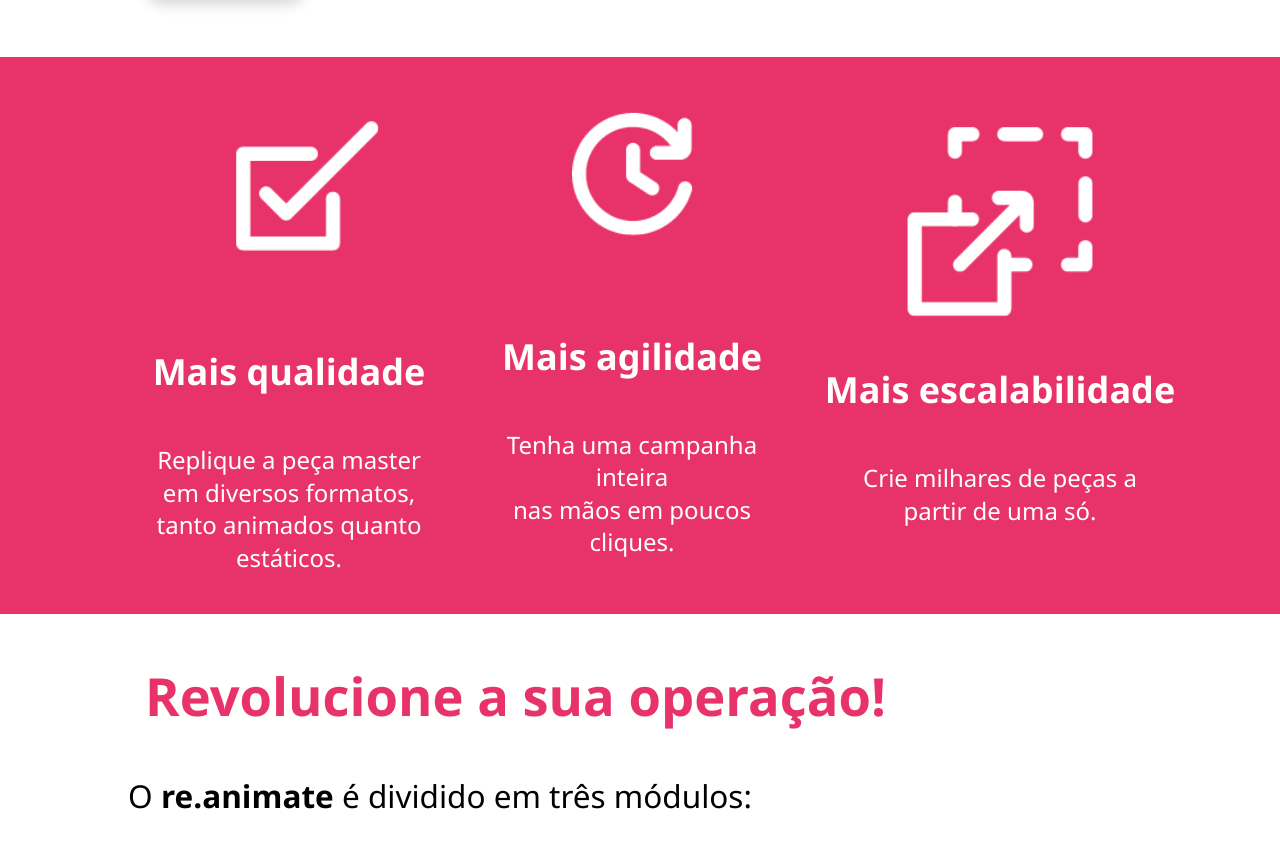
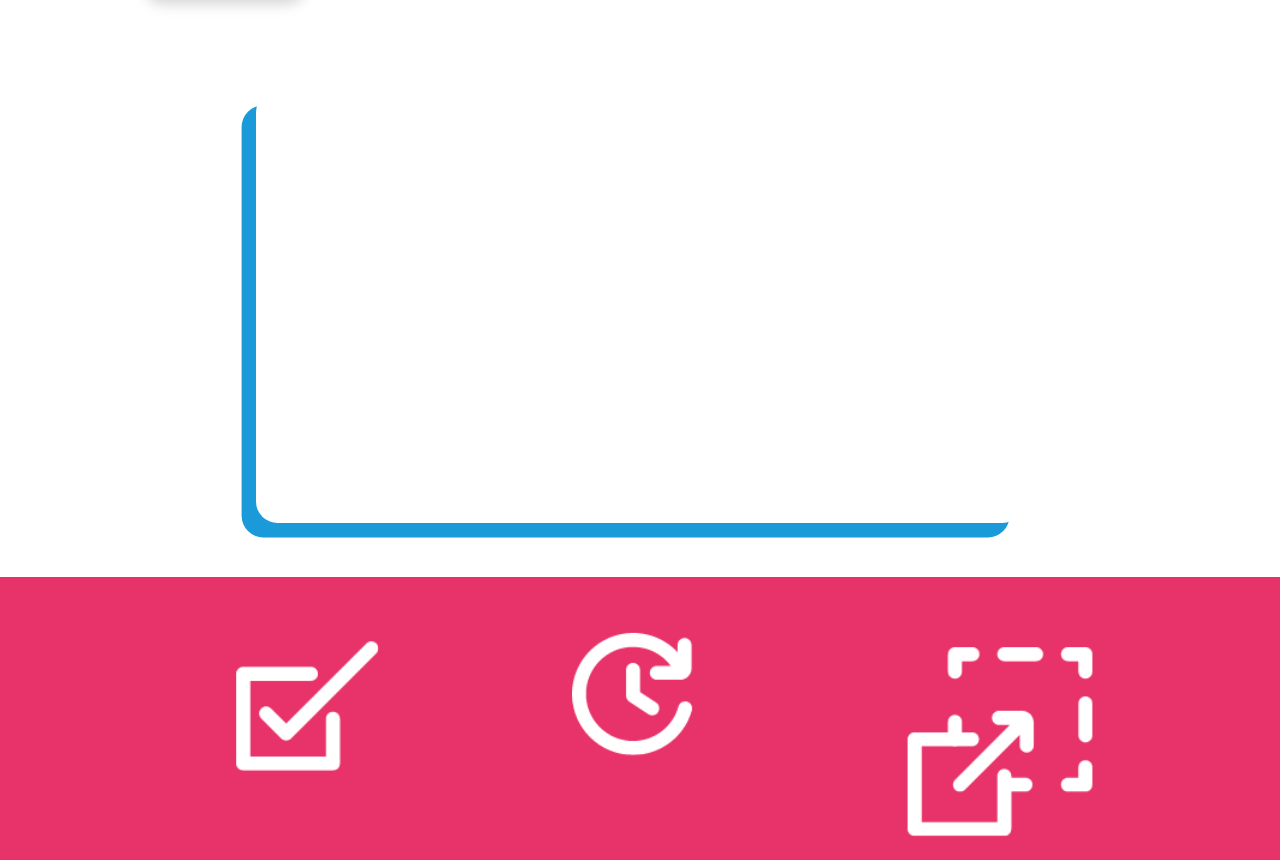
Before and after one commit to glhermepaiva/lp_reanimate2022, a Next.js app: page / in a window 1280 px wide. Shown: the part 812-1672 px from the top of the page. Built offline with nearby package versions, Linux system fonts and the light colour scheme.

Commit message:
Adicionado video de promo no header

```diff
--- a/src/pages/index.jsx
+++ b/src/pages/index.jsx
@@ -173,6 +173,7 @@ export default function LandingPage() {
                 <Link href="/formen?uri=" as={"/formen"} >
                     <button className={styles.headerButton}>TRY IT NOW!<div className={styles.headerButtonArrow} /></button>
                 </Link>
+                <div className={styles.promoVideo}><ReactPlayer url="https://www.youtube.com/watch?v=tH4jyWTEnfs"/></div>
         </div>
         <div className={styles.advantages}>
             <div className={styles.qualityBox}>
@@ -280,6 +281,7 @@ export default function LandingPage() {
                     <Link href="/formbr?uri=" as={"/formbr"} >
                         <button className={styles.headerButton}>Contrate agora <div className={styles.headerButtonArrow} /></button>
                     </Link>
+                    <div className={styles.promoVideo}><ReactPlayer url="https://www.youtube.com/watch?v=tH4jyWTEnfs"/></div>
             </div>
             <div className={styles.advantages}>
                 <div className={styles.qualityBox}>
--- a/src/styles/Index.module.css
+++ b/src/styles/Index.module.css
@@ -211,6 +211,15 @@
     top: 23px;
 }
 
+.promoVideo {
+    transform: scale(0.5);
+    border-radius: 18px;
+    overflow: hidden;
+    border: none;
+    margin: -80px 0 -40px 0;
+    box-shadow: -12px 12px #1B9ADA;
+}
+
 /********* ADVANTAGES ***********/
 
 .advantages {
@@ -791,6 +800,11 @@
         margin: 20px 0 40px -440px;
     }
 
+    .promoVideo {
+        transform: scale(1);
+        margin: 30px 0 70px 0;
+    }
+
     .advantages {
         flex-direction: row;
         justify-content: space-around;
@@ -1143,6 +1157,11 @@
         margin: 20px 0 50px -830px;
     }
 
+    .promoVideo {
+        transform: scale(1.2);
+        margin: 70px 0 90px 0;
+    }
+
     .advantages {
         flex-direction: row;
         justify-content: space-around;
```
